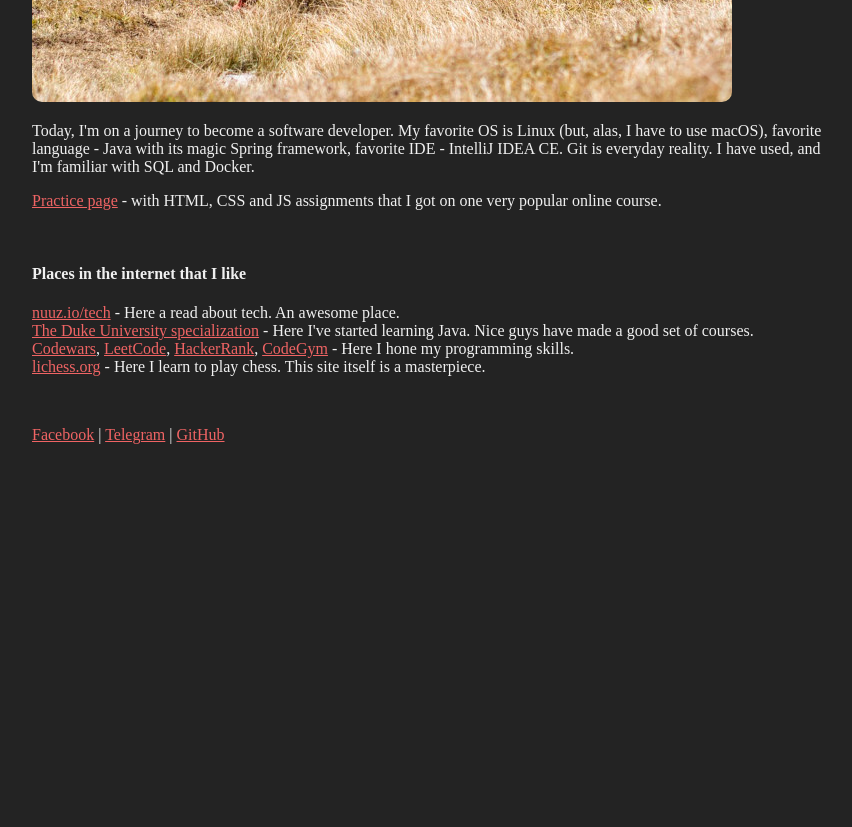
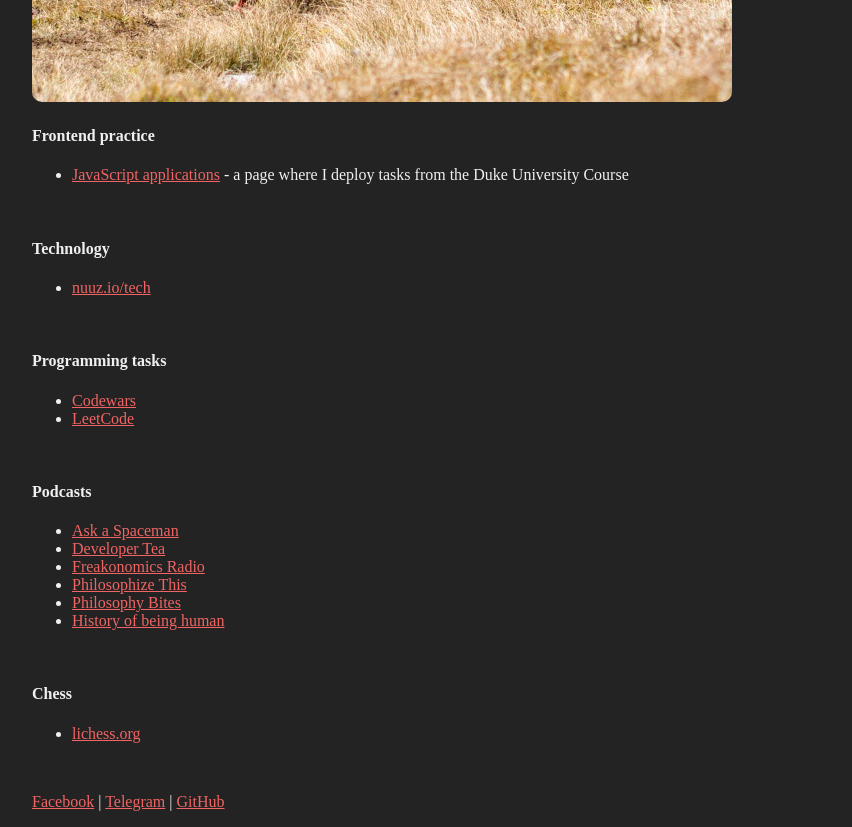
Before and after one commit to Arirokk/arirokk.github.io, a plain HTML site: page index.html in a window 1280 px wide. Shown: the part 500-1327 px from the top of the page, without its empty margins (208-1060 px from the left). Before the commit the page ends 960 px from the top, so only its background shows below. Drawn offline with Linux system fonts and the light colour scheme.

Commit message:
Combed the main page

```diff
--- a/index.html
+++ b/index.html
@@ -1,4 +1,5 @@
 <!--Start page-->
+
 <!DOCTYPE html>
 <html lang="en">
 <head>
@@ -10,29 +11,53 @@
 <body>
 
 <h2>Hello! My name is Artur!</h2>
-<img src="Photo.jpg" class="responsive">
+
+<img src="Photo.jpg" class="responsive" alt="Nice photo about trail-running">
+
+<h4>Frontend practice</h4>
+<ul>
+    <li><a href="programmingExercises/index.html">JavaScript applications</a> - a page where I deploy tasks from the
+        Duke University Course
+    </li>
+</ul>
+<br>
+
+<h4>Technology</h4>
+<ul>
+    <li><a href="https://nuuz.io/tech" target="_blank">nuuz.io/tech</a></li>
+</ul>
+<br>
+
+<h4>Programming tasks</h4>
+<ul>
+    <li><a href="https://www.codewars.com/" target="_blank">Codewars</a></li>
+    <li><a href="https://leetcode.com/" target="_blank">LeetCode</a></li>
+</ul>
+<br>
+
+<h4>Podcasts</h4>
+<ul>
+    <li><a href="https://www.pmsutter.com/shows/askaspaceman" target="_blank">Ask a Spaceman</a></li>
+    <li><a href="https://developertea.com/" target="_blank">Developer Tea</a></li>
+    <li><a href="https://freakonomics.com/podcasts/" target="_blank">Freakonomics Radio</a></li>
+    <li><a href="https://www.philosophizethis.org/podcasts" target="_blank">Philosophize This</a></li>
+    <li><a href="https://podcasts.google.com/feed/aHR0cHM6Ly9waGlsb3NvcGh5Yml0ZXMubGlic3luLmNvbS9yc3M"
+           target="_blank">Philosophy Bites</a></li>
+    <li><a href="https://podcasts.google.com/feed/aHR0cHM6Ly93d3cuc3ByZWFrZXIuY29tL3Nob3cvNTgwNjQ1Mi9lcGlzb2Rlcy9mZWVk"
+           target="_blank">History of being human</a></li>
+</ul>
+<br>
+
+<h4>Chess</h4>
+<ul>
+    <li><a href="https://lichess.org/" target="_blank">lichess.org</a></li>
+</ul>
+<br>
+
 <p>
-    Today, I'm on a journey to become a software developer. My favorite OS is Linux (but, alas, I have to use macOS), favorite language - Java with its magic Spring framework, favorite IDE - IntelliJ IDEA CE. Git is everyday reality. I have used, and I'm familiar with SQL and Docker.
-</p>
-<p>
-    <a href="programmingExercises/index.html">Practice page</a> - with HTML, CSS and JS assignments that I got on one very popular online course.
-</p>
-<br>
-<h4>Places in the internet that I like</h4>
-<p>
-    <a href="https://nuuz.io/tech" target="_blank">nuuz.io/tech</a> - Here a read about tech. An awesome place.
-    <br>
-    <a href="https://www.coursera.org/specializations/java-programming?" target="_blank">The Duke University specialization</a> - Here I've started learning Java. Nice guys have made a good set of courses.
-    <br>
-    <a href="https://www.codewars.com/" target="_blank">Codewars</a>, <a href="https://leetcode.com/" target="_blank">LeetCode</a>, <a href="https://www.hackerrank.com/" target="_blank">HackerRank</a>, <a href="https://codegym.cc/" target="_blank">CodeGym</a> - Here I hone my programming skills.
-    <br>
-    <a href="https://lichess.org/" target="_blank">lichess.org</a> - Here I learn to play chess. This site itself is a masterpiece.
-</p>
-<br>
-<p>
-    <a href="https://www.facebook.com/arirokk/" target="_blank">Facebook</a> | <a href="https://t.me/arirokk"
-                                                                                  target="_blank">Telegram</a> | <a
-        href="https://github.com/Arirokk" target="_blank">GitHub</a>
+    <a href="https://www.facebook.com/arirokk/" target="_blank">Facebook</a> |
+    <a href="https://t.me/arirokk" target="_blank">Telegram</a> |
+    <a href="https://github.com/Arirokk" target="_blank">GitHub</a>
 </p>
 
 </body>
```
